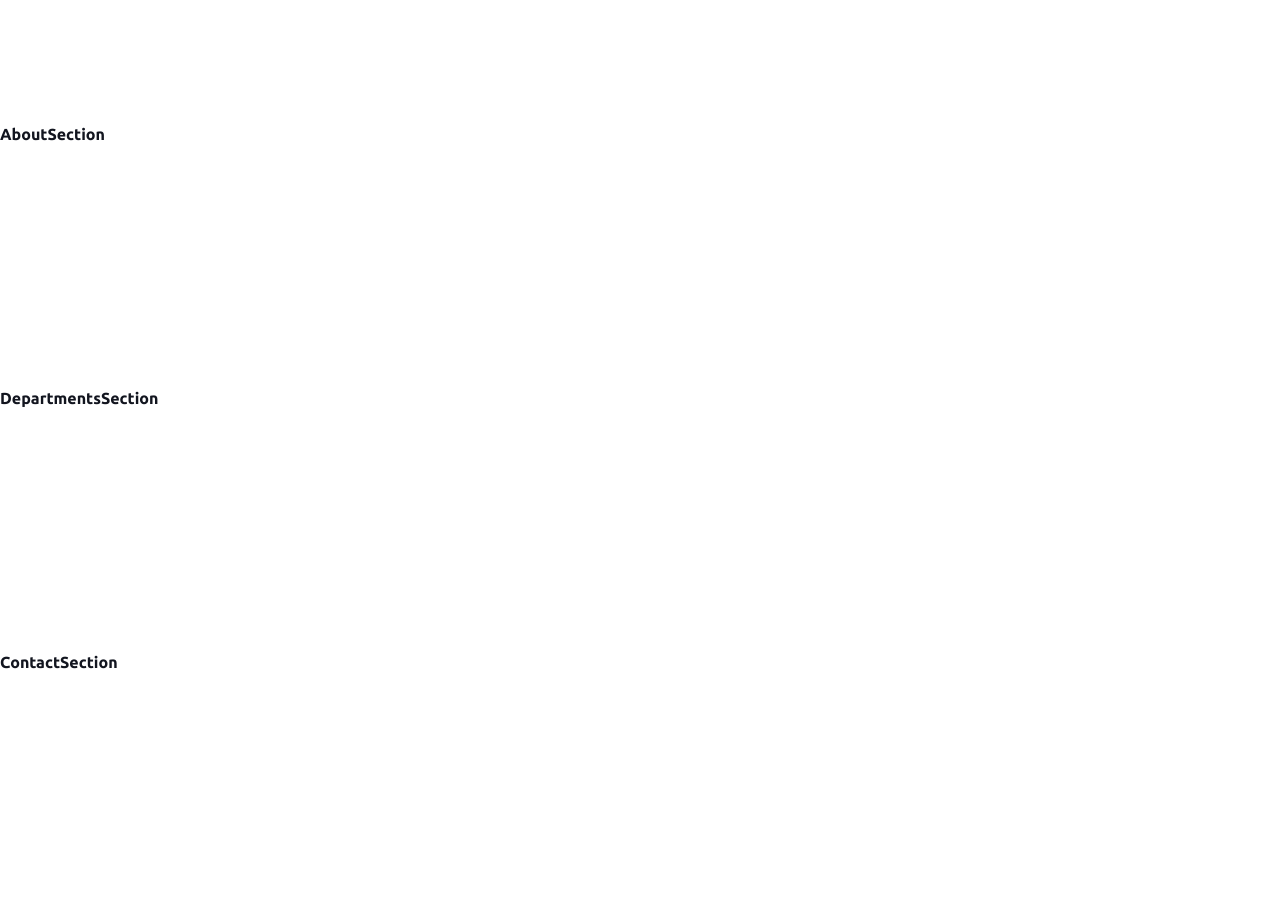
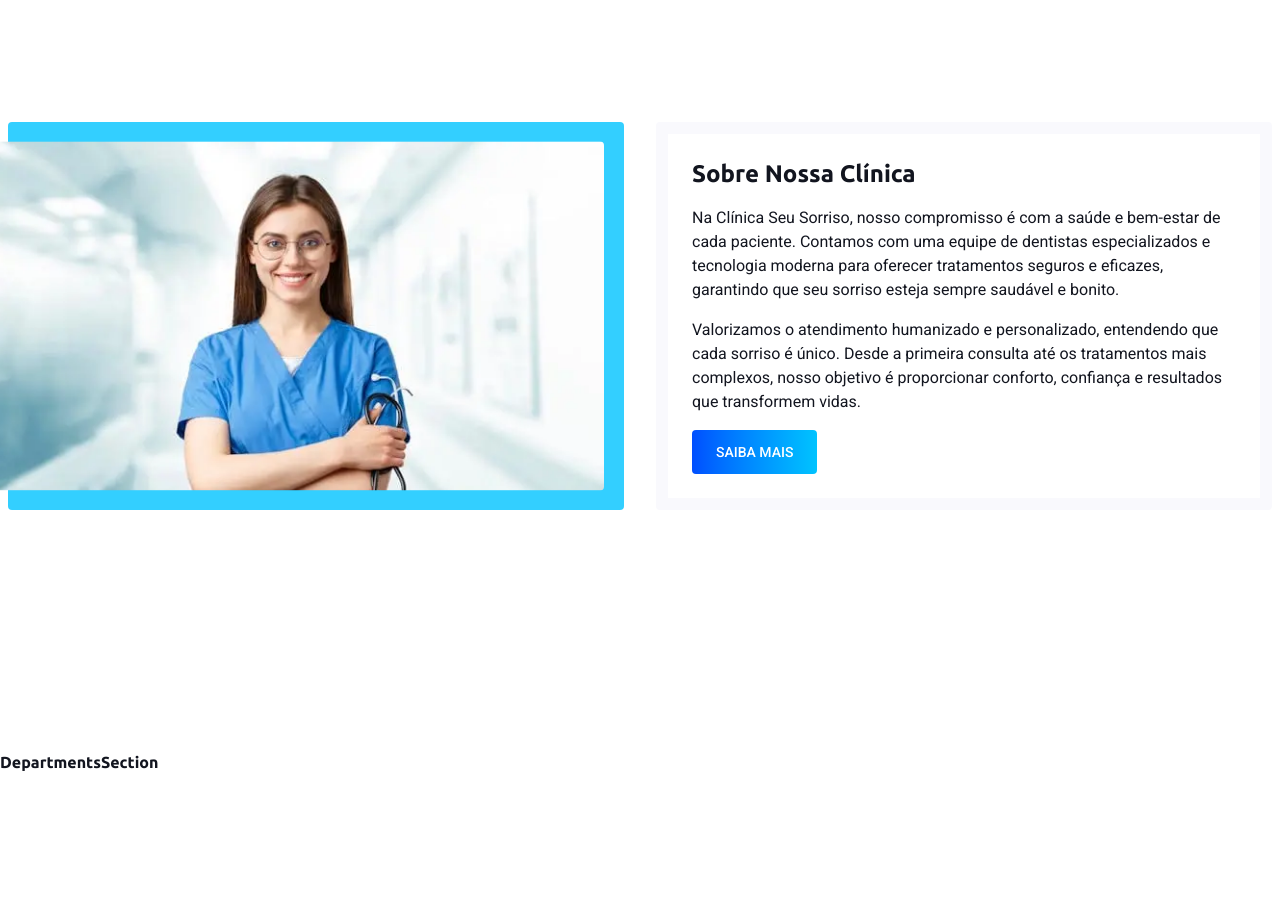
Before and after one commit to adrjmiranda/clinica-seu-sorriso, a React (Vite) app: page / in a window 1280 px wide. Shown: the part 1880-2797 px from the top of the page. Built offline with nearby package versions, Linux system fonts and the light colour scheme.

Commit message:
chore: created about section component

```diff
--- a/src/components/sections/AboutSection.tsx
+++ b/src/components/sections/AboutSection.tsx
@@ -1,10 +1,42 @@
+import AboutImg from '@/assets/about/clinic.webp';
+
 export default function AboutSection() {
 	return (
 		<section
 			id="sobre"
 			className="vertical-wrapper"
 		>
-			<h2>AboutSection</h2>
+			<div className="horizontal-wrapper grid gap-8 md:grid-cols-2">
+				<div className="bg-tutti/80 relative h-92 rounded-sm md:h-auto">
+					<img
+						src={AboutImg}
+						alt="Sobre Nossa Clínica"
+						className="relative top-4 -right-4 h-9/10 w-9/10 translate-0 rounded-sm object-cover object-center sm:absolute sm:top-1/2 sm:-right-48 sm:w-full sm:-translate-1/2 md:-right-52 lg:-right-72"
+					/>
+				</div>
+				<div className="border-coconut flex min-h-96 flex-col gap-4 rounded-sm border-12 bg-white p-6">
+					<h2 className="text-2xl">Sobre Nossa Clínica</h2>
+					<p>
+						Na Clínica Seu Sorriso, nosso compromisso é com a saúde e bem-estar
+						de cada paciente. Contamos com uma equipe de dentistas
+						especializados e tecnologia moderna para oferecer tratamentos
+						seguros e eficazes, garantindo que seu sorriso esteja sempre
+						saudável e bonito.
+					</p>
+					<p>
+						Valorizamos o atendimento humanizado e personalizado, entendendo que
+						cada sorriso é único. Desde a primeira consulta até os tratamentos
+						mais complexos, nosso objetivo é proporcionar conforto, confiança e
+						resultados que transformem vidas.
+					</p>
+					<a
+						href="#"
+						className="btn"
+					>
+						Saiba mais
+					</a>
+				</div>
+			</div>
 		</section>
 	);
 }
--- a/src/components/sections/HeroSection.tsx
+++ b/src/components/sections/HeroSection.tsx
@@ -9,7 +9,7 @@ export default function HeroSection() {
 	return (
 		<header
 			id="home"
-			className="vertical-wrapper relative z-0 -mt-32 flex min-h-[728px] md:min-h-[962px]"
+			className="vertical-wrapper relative z-0 -mt-32 flex min-h-[768px] md:min-h-[962px]"
 		>
 			<picture className="absolute inset-0 z-0 h-full w-full">
 				<source
--- a/src/styles/index.css
+++ b/src/styles/index.css
@@ -55,6 +55,6 @@
 	}
 
 	.btn {
-		@apply from-sky to-tutti w-fit rounded-sm bg-linear-to-r px-6 py-3 text-center text-sm font-medium text-white uppercase transition-all hover:brightness-110;
+		@apply from-sky to-tutti w-full rounded-sm bg-linear-to-r px-6 py-3 text-center text-sm font-medium text-white uppercase transition-all hover:brightness-110 sm:w-fit;
 	}
 }
```
